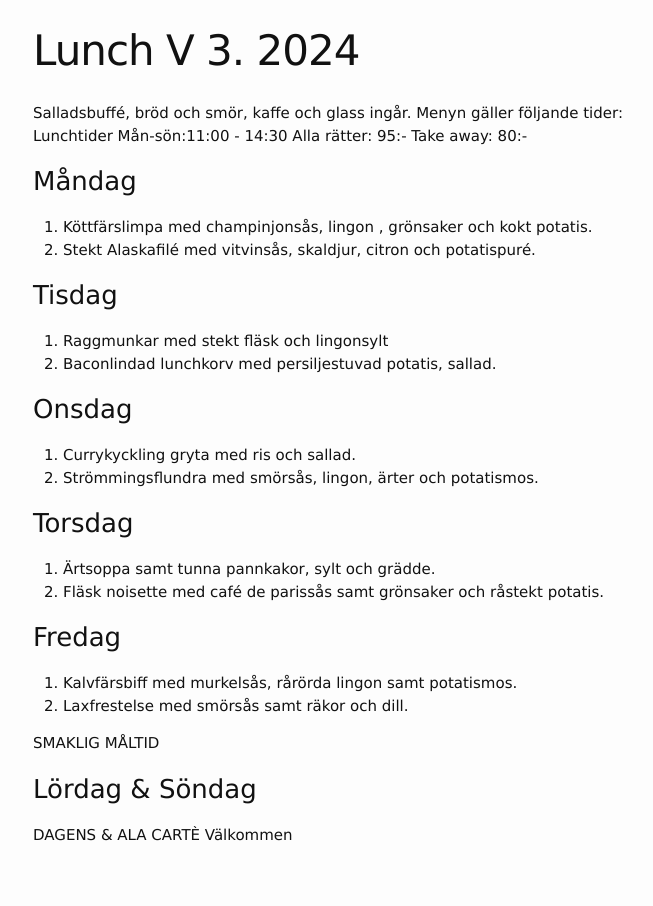
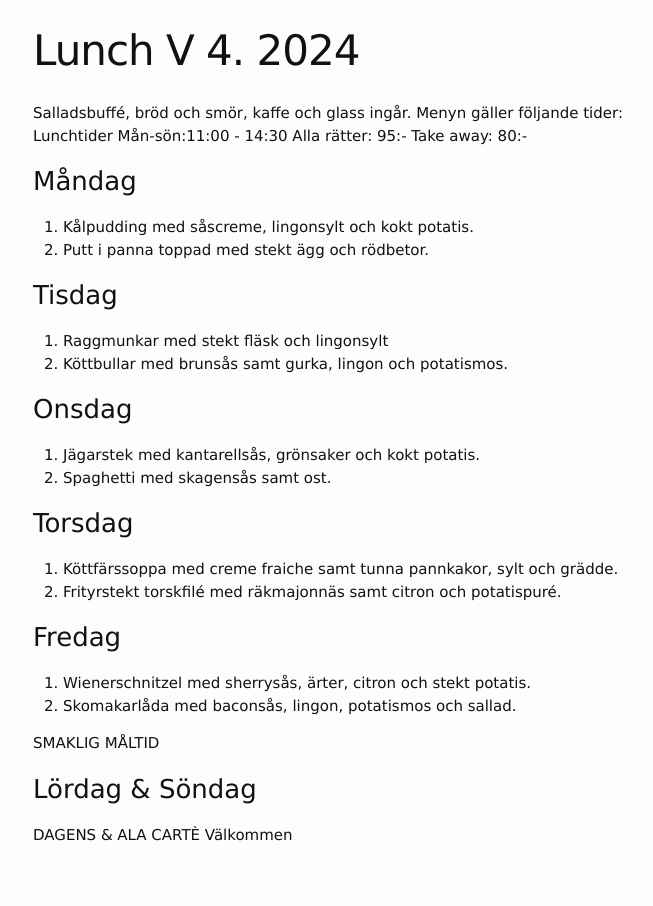
Before and after one commit to FarInn62/farinn62.github.io, a Jekyll site: the page built from lunch.md, in a window 1280 px wide. Shown: the whole page, without its empty margins (237-890 px from the left). Built offline with Jekyll 4.4.1, drawn with Linux system fonts in a browser that asks for light colours.

Commit message:
Update lunch.md

```diff
--- a/lunch.md
+++ b/lunch.md
@@ -1,6 +1,6 @@
 ---
 layout: foodmenu
-title: Lunch V 3. 2024
+title: Lunch V 4. 2024
 permalink: /lunch/
 published: true
 ---
@@ -11,28 +11,28 @@ Alla rätter: 95:- Take away: 80:-
 
 ### Måndag
 
-1. Köttfärslimpa med champinjonsås, lingon , grönsaker och kokt potatis.
-2. Stekt Alaskafilé med vitvinsås, skaldjur, citron och potatispuré.
+1. Kålpudding med såscreme, lingonsylt och kokt potatis.
+2. Putt i panna toppad med stekt ägg och rödbetor.
 
 ### Tisdag
 
 1. Raggmunkar med stekt fläsk och lingonsylt
-2. Baconlindad lunchkorv med persiljestuvad potatis, sallad.
+2. Köttbullar med brunsås samt gurka, lingon och potatismos.
 
 ### Onsdag
 
-1. Currykyckling gryta med ris och sallad.
-2. Strömmingsflundra med smörsås, lingon, ärter och potatismos.
+1. Jägarstek med kantarellsås, grönsaker och kokt potatis.
+2. Spaghetti med skagensås samt ost.
 
 ### Torsdag
 
-1. Ärtsoppa samt tunna pannkakor, sylt och grädde.
-2. Fläsk noisette med café de parissås samt grönsaker och råstekt potatis.
+1. Köttfärssoppa med creme fraiche samt tunna pannkakor, sylt och grädde.
+2. Frityrstekt torskfilé med räkmajonnäs samt citron och potatispuré.
 
 ### Fredag
 
-1. Kalvfärsbiff med murkelsås, rårörda lingon samt potatismos.
-2. Laxfrestelse med smörsås samt räkor och dill.
+1. Wienerschnitzel med sherrysås, ärter, citron och stekt potatis.
+2. Skomakarlåda med baconsås, lingon, potatismos och sallad.
 
 
 SMAKLIG MÅLTID
```
